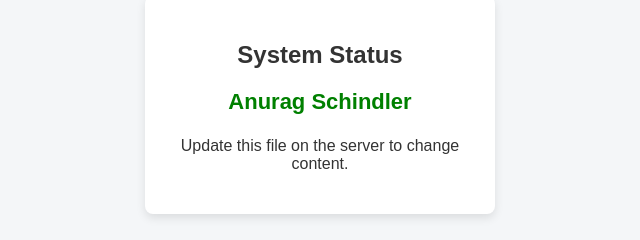
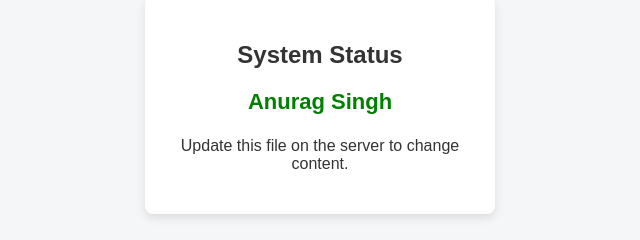
Before and after one commit to Anuragpw/myApp, a plain HTML site: page index.html in a window 1280 px wide. Shown: the part 228-468 px from the top of the page, 320-960 px from the left. Drawn offline with Linux system fonts and the light colour scheme.

Commit message:
Update meta refresh time and author name

```diff
--- a/index.html
+++ b/index.html
@@ -3,7 +3,7 @@
 <head>
     <meta charset="UTF-8">
     <title>Anurag singh</title>
-     <meta http-equiv="refresh" content="5">
+     <meta http-equiv="refresh" content="1">
     <meta name="viewport" content="width=device-width, initial-scale=1.0">
 
     <style>
@@ -58,7 +58,7 @@
     <main>
         <div class="card">
             <h2>System Status</h2>
-            <p class="status">Anurag Schindler</p>
+            <p class="status">Anurag Singh</p>
             <p>Update this file on the server to change content.</p>
         </div>
     </main>
```
